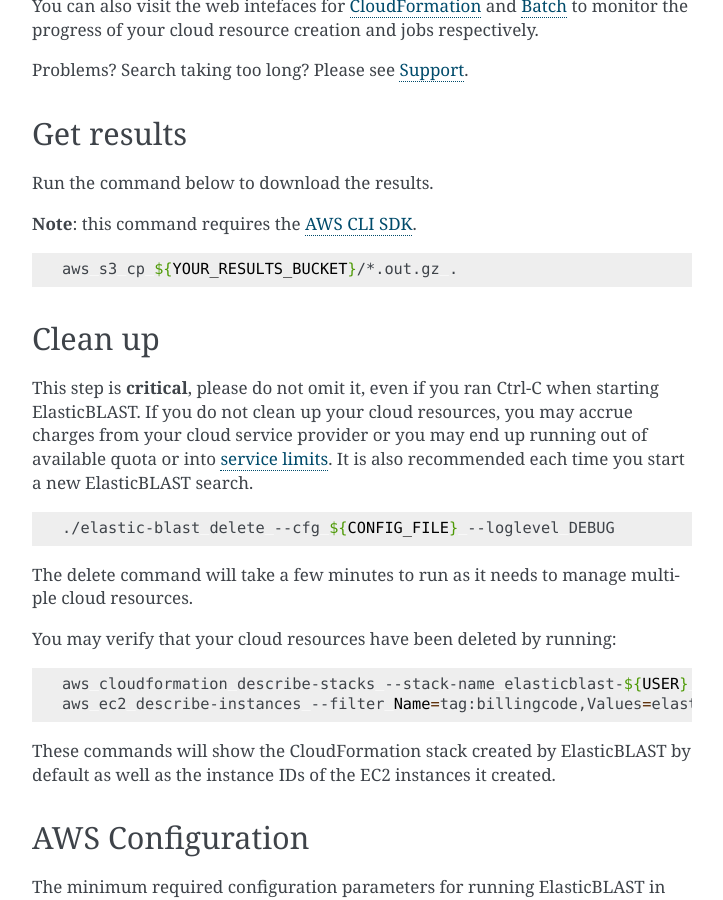
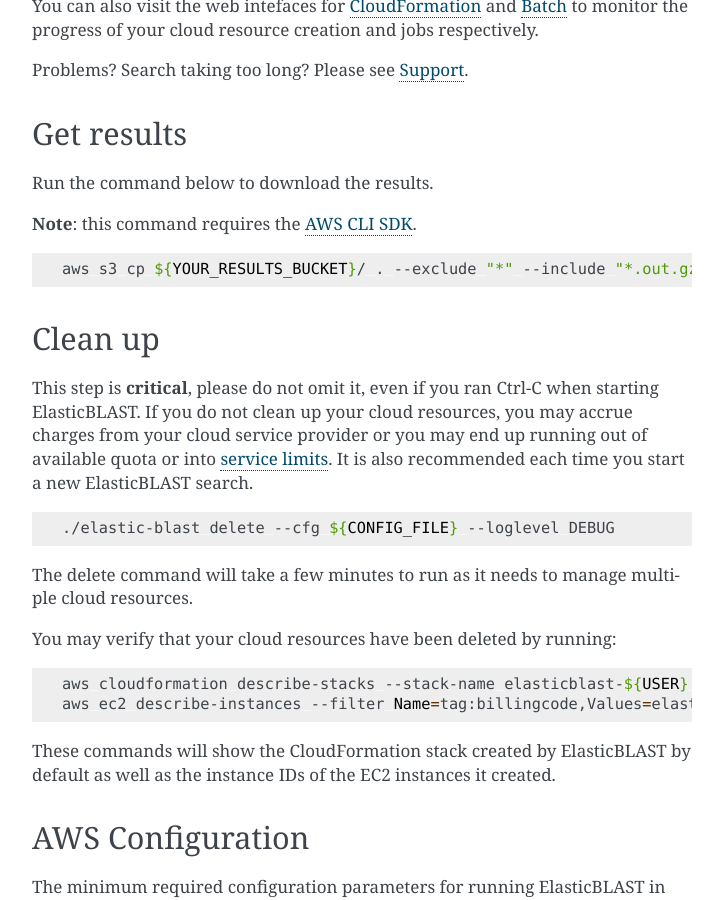
Before and after one commit to ncbi/elastic-blast-docs, a Sphinx documentation site: the page built from docs/source/quickstart-aws.rst, in a window 1280 px wide and 900 px high, scrolled down 2803 px. Shown: the whole window, without its empty margins (388-1111 px from the left). Built offline with Sphinx 7.4.7, drawn with Linux system fonts in a browser that asks for light colours.

Commit message:
fix incorrect s3 command invocation

```diff
--- a/docs/source/quickstart-aws.rst
+++ b/docs/source/quickstart-aws.rst
@@ -140,7 +140,7 @@
 
 .. code-block:: bash
 
-    aws s3 cp ${YOUR_RESULTS_BUCKET}/*.out.gz .
+    aws s3 cp ${YOUR_RESULTS_BUCKET}/ . --exclude "*" --include "*.out.gz" --recursive
 
 Clean up
 --------
```
